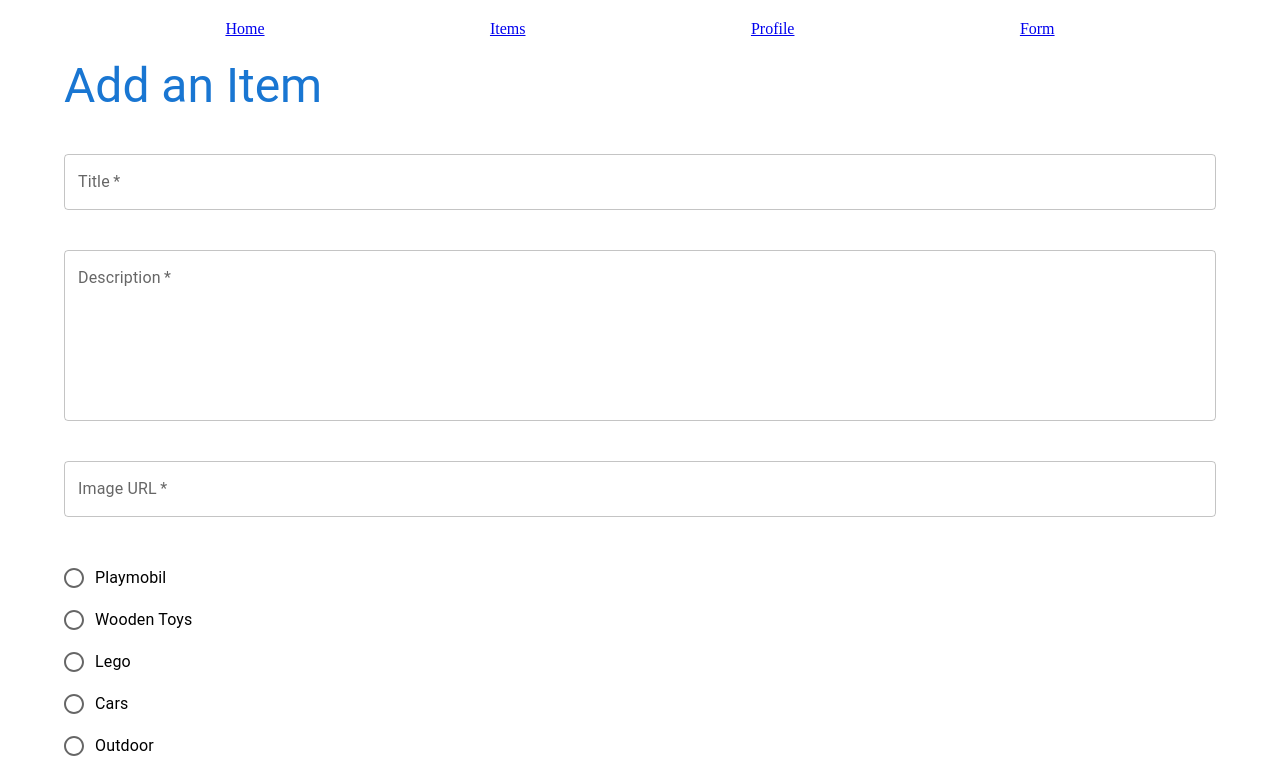
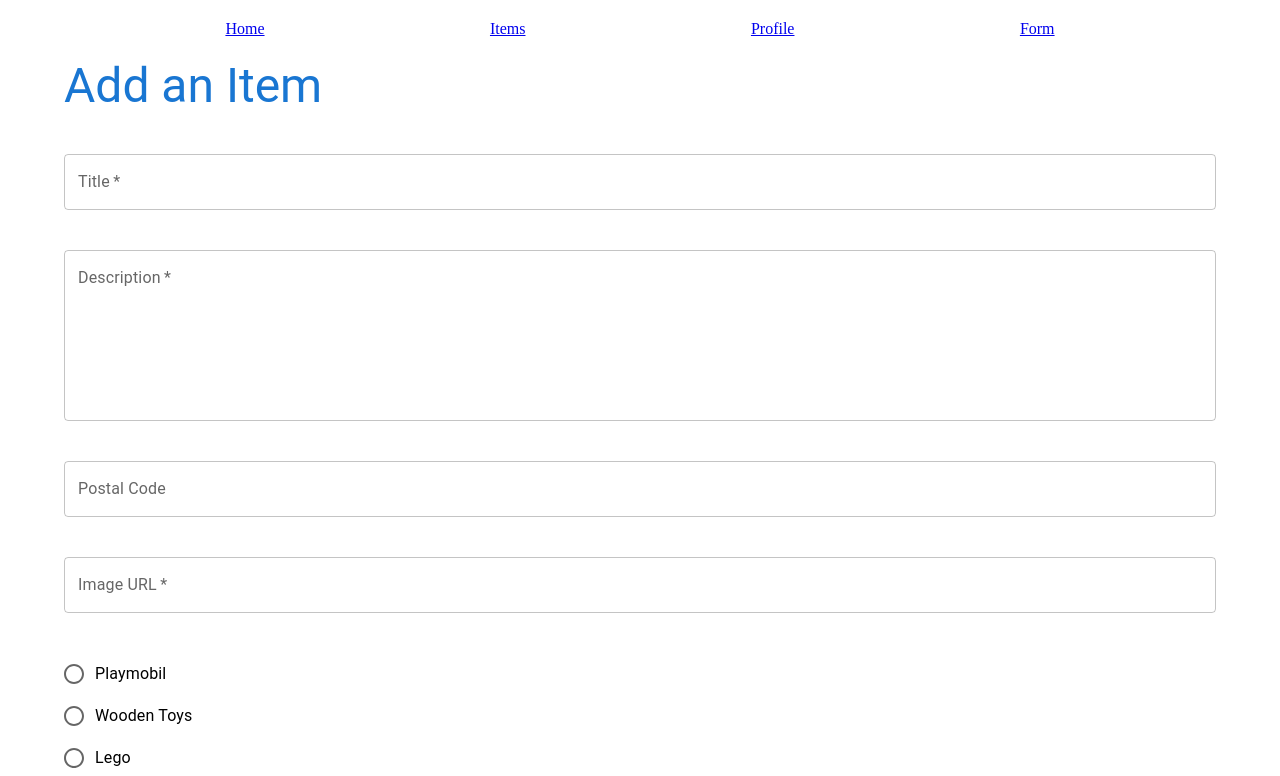
Before and after one commit to DerElchausdemAll/nf-capstone, a Next.js app: page /form in a window 1280 px wide. Shown: the top 776 px of the page. Built offline with nearby package versions, Linux system fonts and the light colour scheme.

Commit message:
feat: added bookmarks

```diff
--- a/data/db.json
+++ b/data/db.json
@@ -1,53 +1,40 @@
 {
   "notes": [
     {
-      "title": "Lego City",
-      "details": "Lorem Ipsum is simply dummy text of the printing and typesetting industry. Lorem Ipsum has been the industry's standard dummy text ever since the 1500s, when an unknown printer took a galley of type and scrambled it to make a type specimen book.",
-      "category": "playmobil",
-      "image": "https://images.unsplash.com/photo-1505322033502-1f4385692e6a?ixlib=rb-1.2.1&ixid=MnwxMjA3fDB8MHxwaG90by1wYWdlfHx8fGVufDB8fHx8&auto=format&fit=crop&w=1368&q=80",
-      "id": 1
+      "title": "Train",
+      "details": "Lorem Ipsum is simply dummy text of the printing and typesetting industry. Lorem Ipsum has been the industry's standard dummy text ever since the 1500s, when an unknown printer took.",
+      "postalCode": 213332,
+      "category": "wooden toys",
+      "image": "https://images.unsplash.com/photo-1586556695199-898a50f7ca8c?ixlib=rb-1.2.1&ixid=MnwxMjA3fDB8MHxwaG90by1wYWdlfHx8fGVufDB8fHx8&auto=format&fit=crop&w=1470&q=80",
+      "id": 1,
+      "checked": false
     },
     {
       "title": "Train",
       "details": "Lorem Ipsum is simply dummy text of the printing and typesetting industry. Lorem Ipsum has been the industry's standard dummy text ever since the 1500s, when an unknown printer took.",
+      "postalCode": 213332,
       "category": "wooden toys",
       "image": "https://images.unsplash.com/photo-1586556695199-898a50f7ca8c?ixlib=rb-1.2.1&ixid=MnwxMjA3fDB8MHxwaG90by1wYWdlfHx8fGVufDB8fHx8&auto=format&fit=crop&w=1470&q=80",
-      "id": 2
+      "id": 2,
+      "checked": false
     },
     {
       "title": "BobbyCar",
       "details": "Lorem Ipsum is simply dummy text of the printing and typesetting industry. Lorem Ipsum has been the industry's standard dummy text ever since the 1500s, when an unknown printer took a galley of type and scrambled it to make a type specimen book.\nLorem Ipsum is simply dummy text of the printing and typesetting industry. Lorem Ipsum has been the industry's standard dummy text ever since the 1500s, when an unknown printer took a galley of type and scrambled it to make a type specimen book.",
+      "postalCode": 213332,
       "category": "outdoor",
       "image": "https://images.unsplash.com/photo-1529313779164-31ef6a34524f?ixlib=rb-1.2.1&ixid=MnwxMjA3fDB8MHxwaG90by1wYWdlfHx8fGVufDB8fHx8&auto=format&fit=crop&w=1470&q=80",
-      "id": 3
+      "id": 3,
+      "checked": false
     },
     {
-      "title": "sadasd",
+      "title": "sadasdasd",
       "details": "sadasdasd",
-      "image": "https://images.unsplash.com/photo-1529313779164-31ef6a34524f?ixlib=rb-1.2.1&ixid=MnwxMjA3fDB8MHxwaG90by1wYWdlfHx8fGVufDB8fHx8&auto=format&fit=crop&w=1470&q=80",
-      "category": "cars",
-      "id": 4
-    },
-    {
-      "title": "sadasd",
-      "details": "sadasdasd",
-      "image": "https://images.unsplash.com/photo-1529313779164-31ef6a34524f?ixlib=rb-1.2.1&ixid=MnwxMjA3fDB8MHxwaG90by1wYWdlfHx8fGVufDB8fHx8&auto=format&fit=crop&w=1470&q=80",
-      "category": "cars",
-      "id": 5
-    },
-    {
-      "title": "dsdsadsad",
-      "details": "sad",
-      "image": "https://images.unsplash.com/photo-1643785689743-79ce647c0cea?ixlib=rb-1.2.1&ixid=MnwxMjA3fDB8MHxwaG90by1wYWdlfHx8fGVufDB8fHx8&auto=format&fit=crop&w=1375&q=80",
-      "category": "wood",
-      "id": 6
-    },
-    {
-      "title": "hhasdasd",
-      "details": "saderweewwerwe",
-      "image": "https://images.unsplash.com/photo-1643785689743-79ce647c0cea?ixlib=rb-1.2.1&ixid=MnwxMjA3fDB8MHxwaG90by1wYWdlfHx8fGVufDB8fHx8&auto=format&fit=crop&w=1375&q=80",
-      "category": "lego",
-      "id": 7
+      "postalCode": "231131",
+      "image": "https://images.unsplash.com/photo-1579772991680-1194ef83d407?ixlib=rb-1.2.1&ixid=MnwxMjA3fDB8MHxwaG90by1wYWdlfHx8fGVufDB8fHx8&auto=format&fit=crop&w=687&q=80",
+      "category": "outdoor",
+      "id": 4,
+      "checked": false
     }
   ]
 }
--- a/src/molecules/notes/Notes.jsx
+++ b/src/molecules/notes/Notes.jsx
@@ -2,6 +2,7 @@ import React, { useEffect, useState } from "react";
 import Grid from "@mui/material/Grid";
 import Container from "@mui/material/Container";
 import NotesCard from "../../organisms/card/Card";
+import { Button } from "@mui/material";
 
 const Notes = () => {
 	const [notes, setNotes] = useState([]);
@@ -12,8 +13,13 @@ const Notes = () => {
 			.then(data => setNotes(data));
 	}, []);
 
+	const handleFilter = () => {
+		console.log("something");
+	};
+
 	return (
 		<Container>
+			<Button onClick={handleFilter}>Filter me</Button>
 			<Grid container spacing={3}>
 				{notes.map(note => (
 					<Grid item key={note.id} xs={12} sm={6} md={3}>
--- a/src/pages/form/index.jsx
+++ b/src/pages/form/index.jsx
@@ -13,10 +13,12 @@ import { useRouter } from "next/router";
 const Items = () => {
 	const [title, setTitle] = useState("");
 	const [details, setDetails] = useState("");
+	const [postalCode, setPostalCode] = useState("");
 	const [image, setImage] = useState("");
 	const [titleError, setTitleError] = useState(false);
 	const [detailsError, setDetailsError] = useState(false);
 	const [imageError, setImageError] = useState(false);
+	const [postalCodeError, setPostalCodeError] = useState(false);
 
 	const [category, setCategory] = useState();
 
@@ -27,6 +29,7 @@ const Items = () => {
 		setTitleError(false);
 		setDetailsError(false);
 		setImageError(false);
+		setPostalCodeError(false);
 
 		if (title === "") {
 			setTitleError(true);
@@ -34,6 +37,10 @@ const Items = () => {
 
 		if (details === "") {
 			setDetailsError(true);
+		}
+
+		if (postalCode === "") {
+			setPostalCodeError(true);
 		}
 
 		if (image === "") {
@@ -44,7 +51,14 @@ const Items = () => {
 			fetch("http://localhost:8000/notes", {
 				method: "POST",
 				headers: { "Content-type": "application/json" },
-				body: JSON.stringify({ title, details, image, category }),
+				body: JSON.stringify({
+					title,
+					details,
+					postalCode,
+					image,
+					category,
+					checked: false,
+				}),
 			});
 		}
 		router.push("/items");
@@ -53,8 +67,8 @@ const Items = () => {
 	return (
 		<Layout>
 			<Head>
-				<title key="title">About</title>
-				<meta key="description" name="description" content="About" />
+				<title key="title">Form</title>
+				<meta key="description" name="description" content="Form" />
 			</Head>
 			<Container>
 				<form noValidate autoComplete="off" onSubmit={handleSubmit}>
@@ -92,6 +106,20 @@ const Items = () => {
 					/>
 					<TextField
 						fullWidth
+						// required
+						sx={{
+							marginTop: 5,
+							marginBottom: 5,
+							display: "block",
+						}}
+						variant="outlined"
+						color="secondary"
+						label="Postal Code"
+						error={postalCodeError}
+						onChange={e => setPostalCode(e.target.value)}
+					/>
+					<TextField
+						fullWidth
 						required
 						sx={{
 							marginTop: 5,
--- a/src/pages/items/index.jsx
+++ b/src/pages/items/index.jsx
@@ -2,14 +2,16 @@ import Head from "next/head";
 import React from "react";
 import Layout from "../../organisms/layout";
 import Notes from "../../molecules/notes/Notes";
+import { Button } from "@mui/material";
 
 const Page = () => {
 	return (
 		<Layout>
 			<Head>
-				<title key="title">About</title>
-				<meta key="description" name="description" content="About" />
+				<title key="title">Items</title>
+				<meta key="description" name="description" content="Items" />
 			</Head>
+
 			<Notes />
 		</Layout>
 	);
```
Also changed, not shown: src/organisms/card/Card.jsx (+27 -5 lines).
